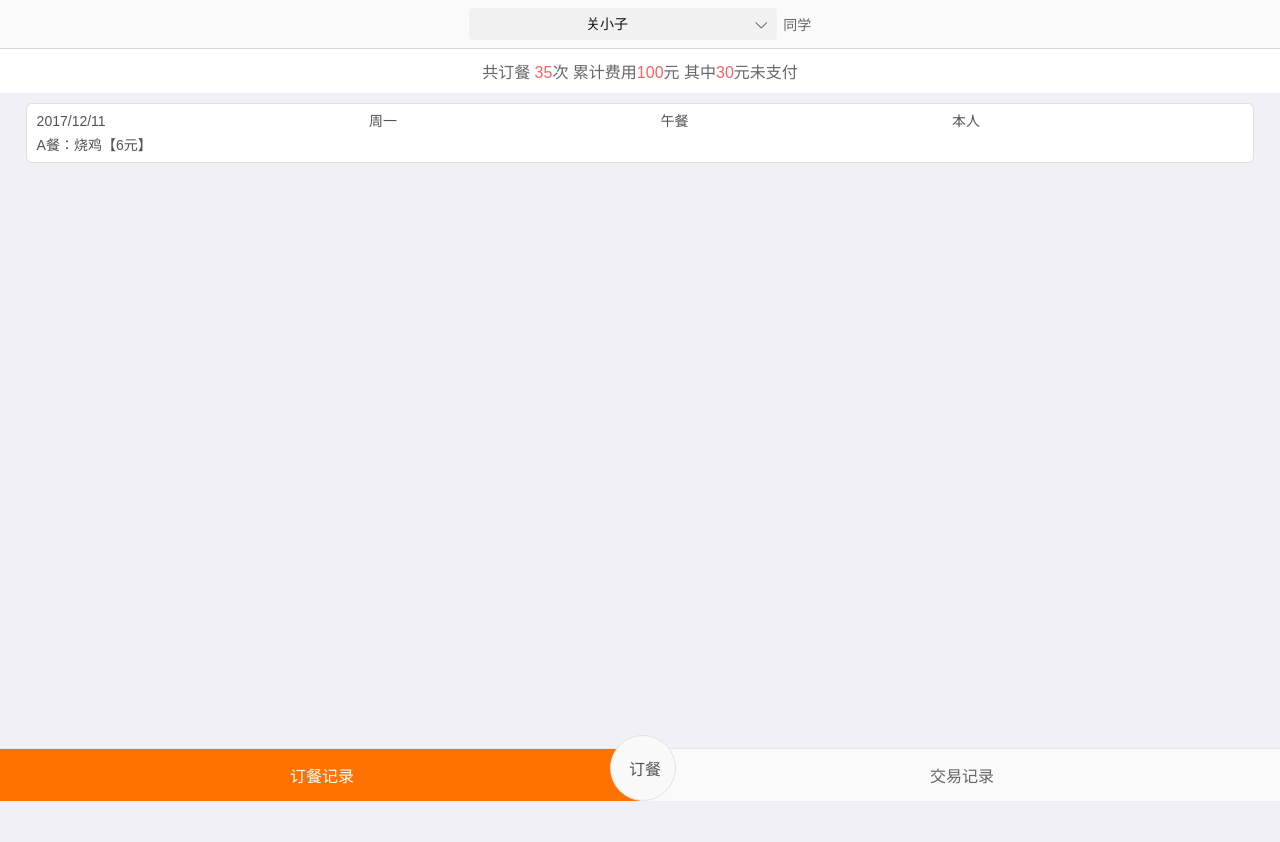
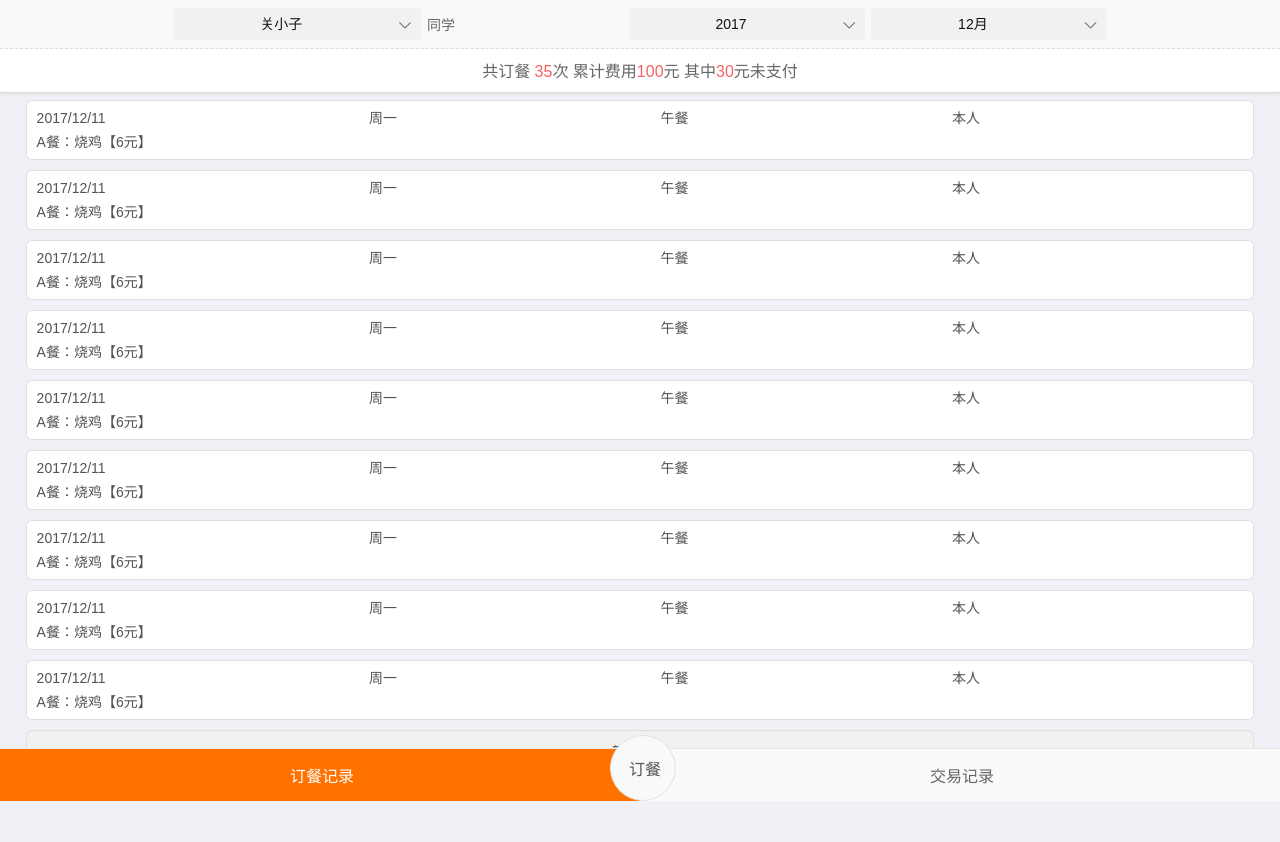
Before and after one commit to zawet/qkyh5-jcgl, a plain HTML site: page index_jl.html in a window 1280 px wide. Before the commit the page ends 800 px from the top, so only its background shows below. Drawn offline with Linux system fonts and the light colour scheme.

Commit message:
完善订餐记录和交易记录的细节整理

```diff
--- a/css/commonH5.css
+++ b/css/commonH5.css
@@ -393,6 +393,7 @@ textarea,input{ outline:none;}
 .lcmore{ width:18px; display:none;}
 .qkyh5_main{ padding:0 0 60px; position:relative; z-index: 6;}
 .qkyh5_main.pt50{ padding-top: 50px;}
+.qkyh5_main.pt90{ padding-top: 90px;}
 .qkyh5_footbg{ position:fixed; bottom:0;left:0; width:100%;  z-index:9997; height:52px;}
 .footer {position: fixed;bottom:4px;left:2%;width:96%; border-radius:4px;z-index:9997;}
 .footer li {height:36px; line-height:36px;}
--- a/css/qkySelect.css
+++ b/css/qkySelect.css
@@ -6,7 +6,7 @@
 .qky-select{ width:100%; height:32px; background:#fafafa; position:relative;}
 .qky-select-value{ text-align:center; width:100%; line-height:32px; background: #f1f1f1; border-radius: 4px;}
 .qsv-label{ font-size:14px; color:#111; display: block;}
-.qsv-label span{ text-align: center; display: block;}
+.qsv-label span{ text-align: center; display:block;}
 .qsv-i{ font-size:16px!important;; margin:0 5px; display: block; width: 22px;}
 
 .qky-select-mask{ position:fixed; width:100%; z-index:999999; left:0; height:100%; top:0; display:none;background: rgba(255,255,255,0.3)}
--- a/css/qkyuih5_theme.css
+++ b/css/qkyuih5_theme.css
@@ -14,7 +14,7 @@
 .co_bl2{ color:#3fc1fd !important;}/*蓝2（淡）*/
 .co_sbl{ color:#3e4659 !important;}/*超深蓝*/
 .co_ye{ color:#ff9710!important;}/*黄*/
-.co_ye2{ color:#ff9804!important;}/*黄2（淡）*/
+.co_ye2{ color:#e76847!important;}/*黄2（淡）*/
 .co_gr{ color:#04be02!important;}/*绿*/
 .co_gr2{ color:#71bb2a!important;}/*绿2（淡）*/
 .co_or{ color:#f98222!important;}/*橘*/
--- a/css/yddc.css
+++ b/css/yddc.css
@@ -66,8 +66,8 @@
 .popup.left{transform: translateY(0);transform: translateX(100%);}
 .popup.open{transform: translateY(0);transform: translateX(0);}
 .popup-mask{ position: fixed; top: 0; left: 0; width: 100%; height: 100%; z-index:999998; background: rgba(0,0,0,0.4);display: none; }
-.popup-page{ position: absolute; top: 20px; left: 2%; width: 96%; background: #fff; z-index: 9999999; border-radius: 6px; box-shadow:0 2px 3px #999; margin-bottom: 20px;  }
-.popup.left .popup-page{ top: 0; width: 80%; left:auto; right: 0; margin-bottom: 0; min-height: 100%; border-radius: 0; box-sizing: border-box; padding-bottom:40px; }
+.popup-page{ position: absolute; top: 10%; left: 2%; width: 96%; background: #fff; z-index: 9999999; border-radius: 6px; box-shadow:0 2px 3px #999; margin-bottom: 20px;  }
+.popup.left .popup-page{ top: 0; width: 80%; left:auto; right: 0; margin-bottom: 0; min-height: 100%; border-radius: 0; box-sizing: border-box; padding-bottom:40px; top:0;}
 .popup-page-title{ padding: 10px; border-bottom: 1px solid #eee; font-size: 16px; background: #f5f5f5; border-radius: 6px 6px 0 0; }
 .popup-page-main{ padding: 10px;}
 .popup-page-buts{ position: absolute; width: 100%; left: 0; bottom: 0; z-index: 66; border-top: 1px solid #eee;}
@@ -82,13 +82,17 @@
 .dc-motable label{ font-size: 14px; color: #737373; margin: 0; line-height: 26px;}
 .dc-motips{ color: #d10e0e;line-height: 30px;font-size: 14px;}
 
-.jy-sxbut{ color: #737373; background: #fff; text-align: center; width: 100%; padding: 5px 0; box-shadow: 0 1px 3px #ddd;}
-.jy-sxbut:hover{ color: #ff7200;}
-
-.jy-list{ background: #fff; width: 96%; margin: 0 auto 10px; border-radius: 6px;box-sizing: border-box; padding: 5px; border: 1px solid #dfdfdf; color: #535353;}
+.jy-sxbut{ color: #fff; background: #ff7200; text-align: center; width: 50px; height: 30px; line-height: 30px;position: fixed; top: 6px; right: 0; z-index: 9999999;
+    border-radius:4px 0 0 4px; }
+.jy-sxbut.open{ right: 80%;color: #ff7200; background: #fff;}
+.jy-sxbut.open i{transform:rotate(180deg); display:inline-block;}
+.jy-nav{ padding:8px 0; border-bottom: 1px dashed #ddd; background: #f9f9f9;}
+.jy-list{ background: #fff; width: 96%; margin: 0 auto 10px; border-radius: 6px;box-sizing: border-box; padding: 5px; border: 1px solid #dfdfdf; color: #535353; position: relative;}
+.jy-list.fs{ position: relative; padding-bottom: 35px;}
 .jy-lione{ padding: 0 5px;font-size: 16px; font-weight:bold;}
 .jy-txt{ line-height: 24px; padding: 0 5px;}
-.jy-cao{ text-align: center; display: block; padding:5px 10px; background: #04acf7; color: #fff; margin: 0 5px; border-radius: 4px; }
+.jy-cao{ text-align: center; display: block; padding:5px 0; background: #f9f9f9; color: #04acf7;border-radius:0 0 6px 6px; }
+.jy-cao{box-sizing: border-box; width: 100%; position: absolute; bottom:0; left: 0;border-top: 1px dashed #dfdfdf;}
 
 .w96{ width: 96%; margin: 0 auto;}
 .radio-box-choose{ width: 100%; box-sizing: border-box; margin:0 0 10px 10px ;}
@@ -97,3 +101,5 @@
 .radio-box-choose a.active{ background: #ff7200; color: #fff; border-color: #ff7200;}
 .radio-box-choose input{ width: 100%; height: 30px; line-height: 30px; box-sizing: border-box; padding:0 10px; border: 1px solid #ddd; background: #fff; border-radius: 4px;}
 .jl-tips{ background:#fff; margin-top: -1px; font-size: 16px; text-align: center; padding: 10px 0; margin-bottom: 10px;  }
+.jl-moon-select{ position: fixed;width: 40px; top:90px;right: 0;z-index: 99999; background: rgba(255,255,255,0.6); max-height: 100%; overflow: auto; }
+.jl-moon-select a{ display: block; width: 100%; height: 40px; line-height: 40px; text-align: center; border-bottom: 1px dashed #eee;}
--- a/index_jl.html
+++ b/index_jl.html
@@ -12,17 +12,21 @@
     <link href="css/qkySelect.css" rel="stylesheet" type="text/css" />
 </head>
 <body class="qkybody">
-        <div class="qkyh5_header noshadow ub ub-ac ba_fa heard_ pt8 pb8">
-            <div class="ub-f2"></div>
-            <div class="ub-f1"><div class="qkyh5_header_main" id="xq"></div></div>
+        <div class="qkyh5_header    heard_  ">
+            <div class="jy-nav ub ub-ac">
+            <div class="ub-f1"></div>
+            <div class="ub-f1"><div class="qkyh5_header_main" id="man"></div></div>
             <div class="ub-f1 ml6">同学</div>
+            <div class="ub-f1 mr6"><div class="qkyh5_header_main" id="year"></div></div>
+            <div class="ub-f1"><div class="qkyh5_header_main" id="moon"></div></div>
             <div class="ub-f1"></div>
             </div>
-
+            <div class="jl-tips mb0">共订餐 <b class="co_red">35</b>次  累计费用<b class="co_red">100</b>元 其中<b class="co_red">30</b>元未支付</div>
+            </div>
     <!--中部标准，一般放列表-->
-    <div class="qkyh5_main pt50">
-        <div class="jl-tips">共订餐 <b class="co_red">35</b>次  累计费用<b class="co_red">100</b>元 其中<b class="co_red">30</b>元未支付</div>
-        <div class="jy-list ">
+    <div class="qkyh5_main pt90">
+        <div class="mt10">
+        <div class="jy-list">
                <div class="jy-txt ub ub-ac">
                     <span class="iskuai ub-f1">2017/12/11</span>
                     <span class="iskuai ub-f1">周一</span>
@@ -33,7 +37,100 @@
                   <span class="iskuai ub-f1">A餐：烧鸡【6元】</span>
                </div>
         </div>
+        <div class="jy-list">
+                <div class="jy-txt ub ub-ac">
+                     <span class="iskuai ub-f1">2017/12/11</span>
+                     <span class="iskuai ub-f1">周一</span>
+                     <span class="iskuai ub-f1">午餐</span>
+                     <span class="iskuai ub-f1">本人</span>
+                     </div>
+                <div class="jy-txt ub ub-ac">
+                   <span class="iskuai ub-f1">A餐：烧鸡【6元】</span>
+                </div>
+         </div>
+         <div class="jy-list">
+                <div class="jy-txt ub ub-ac">
+                     <span class="iskuai ub-f1">2017/12/11</span>
+                     <span class="iskuai ub-f1">周一</span>
+                     <span class="iskuai ub-f1">午餐</span>
+                     <span class="iskuai ub-f1">本人</span>
+                     </div>
+                <div class="jy-txt ub ub-ac">
+                   <span class="iskuai ub-f1">A餐：烧鸡【6元】</span>
+                </div>
+         </div>
+         <div class="jy-list">
+                <div class="jy-txt ub ub-ac">
+                     <span class="iskuai ub-f1">2017/12/11</span>
+                     <span class="iskuai ub-f1">周一</span>
+                     <span class="iskuai ub-f1">午餐</span>
+                     <span class="iskuai ub-f1">本人</span>
+                     </div>
+                <div class="jy-txt ub ub-ac">
+                   <span class="iskuai ub-f1">A餐：烧鸡【6元】</span>
+                </div>
+         </div>
+         <div class="jy-list">
+                <div class="jy-txt ub ub-ac">
+                     <span class="iskuai ub-f1">2017/12/11</span>
+                     <span class="iskuai ub-f1">周一</span>
+                     <span class="iskuai ub-f1">午餐</span>
+                     <span class="iskuai ub-f1">本人</span>
+                     </div>
+                <div class="jy-txt ub ub-ac">
+                   <span class="iskuai ub-f1">A餐：烧鸡【6元】</span>
+                </div>
+         </div>
+         <div class="jy-list">
+                <div class="jy-txt ub ub-ac">
+                     <span class="iskuai ub-f1">2017/12/11</span>
+                     <span class="iskuai ub-f1">周一</span>
+                     <span class="iskuai ub-f1">午餐</span>
+                     <span class="iskuai ub-f1">本人</span>
+                     </div>
+                <div class="jy-txt ub ub-ac">
+                   <span class="iskuai ub-f1">A餐：烧鸡【6元】</span>
+                </div>
+         </div>
+         <div class="jy-list">
+                <div class="jy-txt ub ub-ac">
+                     <span class="iskuai ub-f1">2017/12/11</span>
+                     <span class="iskuai ub-f1">周一</span>
+                     <span class="iskuai ub-f1">午餐</span>
+                     <span class="iskuai ub-f1">本人</span>
+                     </div>
+                <div class="jy-txt ub ub-ac">
+                   <span class="iskuai ub-f1">A餐：烧鸡【6元】</span>
+                </div>
+         </div>
+         <div class="jy-list">
+                <div class="jy-txt ub ub-ac">
+                     <span class="iskuai ub-f1">2017/12/11</span>
+                     <span class="iskuai ub-f1">周一</span>
+                     <span class="iskuai ub-f1">午餐</span>
+                     <span class="iskuai ub-f1">本人</span>
+                     </div>
+                <div class="jy-txt ub ub-ac">
+                   <span class="iskuai ub-f1">A餐：烧鸡【6元】</span>
+                </div>
+         </div>
+         <div class="jy-list">
+                <div class="jy-txt ub ub-ac">
+                     <span class="iskuai ub-f1">2017/12/11</span>
+                     <span class="iskuai ub-f1">周一</span>
+                     <span class="iskuai ub-f1">午餐</span>
+                     <span class="iskuai ub-f1">本人</span>
+                     </div>
+                <div class="jy-txt ub ub-ac">
+                   <span class="iskuai ub-f1">A餐：烧鸡【6元】</span>
+                </div>
+         </div>
+        <div class="jy-list t_c pt10 pb10 ba_f1">
+            暂无记录
+        </div>
+        </div>
     </div>
+
 
     <div class="qkyh5_footbg">
         <div class="qkyh5_barnav ub ub-ac">
--- a/js/Data.js
+++ b/js/Data.js
@@ -1,10 +1,22 @@
 // JavaScript Document
 define({ //dedine闭包
-	childinfo: {//学期下拉数据
+	childinfo: {
 		values: [
 			["关小女","关小子","关大小"]
 		],
 		valuesActive: [1] //默认选择第几个
+    },
+    year: {
+		values: [
+			["2016","2017","2018"]
+		],
+		valuesActive: [1] //默认选择第几个
+    },
+    moon: {
+		values: [
+			["1月","2月","3月","4月","5月","6月","7月","8月","9月","10月","11月","12月"]
+		],
+		valuesActive: [11] //默认选择第几个
 	},
 	tcdata:{
 		"2017-12-8":{
--- a/js/run.js
+++ b/js/run.js
@@ -73,16 +73,25 @@ define(function(require,exports) {//dedine闭包
 	}
 
 	exports.jl=function(){
-		$(".qkyh5_header_main").qkySelect({
+		$("#man").qkySelect({
 			values:Data.childinfo.values,
 			valuesActive:Data.childinfo.valuesActive,
+		});
+		$("#year").qkySelect({
+			values:Data.year.values,
+			valuesActive:Data.year.valuesActive
+		});
+		$("#moon").qkySelect({
+			values:Data.moon.values,
+			valuesActive:Data.moon.valuesActive
 		});
 	}
 
 	exports.jy=function(){
 		$(".jy-sxbut").click(function(){
-			$("#shaixuan").addClass("open");
-			$(".popup-mask").fadeIn(200);
+			$(this).toggleClass("open")
+			$("#shaixuan").toggleClass("open");
+			$(".popup-mask").fadeToggle(200);
 		});
 		$(".cj").click(function(){
 			$("#tips1").addClass("open");
@@ -95,6 +104,7 @@ define(function(require,exports) {//dedine闭包
 		$(".popup-close").click(function(){
 			$(this).parents(".popup").removeClass("open");
 			$(".popup-mask").fadeOut(200);
+			$(".jy-sxbut").removeClass("open");
 		});
 		$("body").on("click",".radio-box-choose a",function(){
 			$(this).addClass("active").siblings().removeClass("active");
```
Also changed, not shown: index_jy.html (+19 -16 lines).
